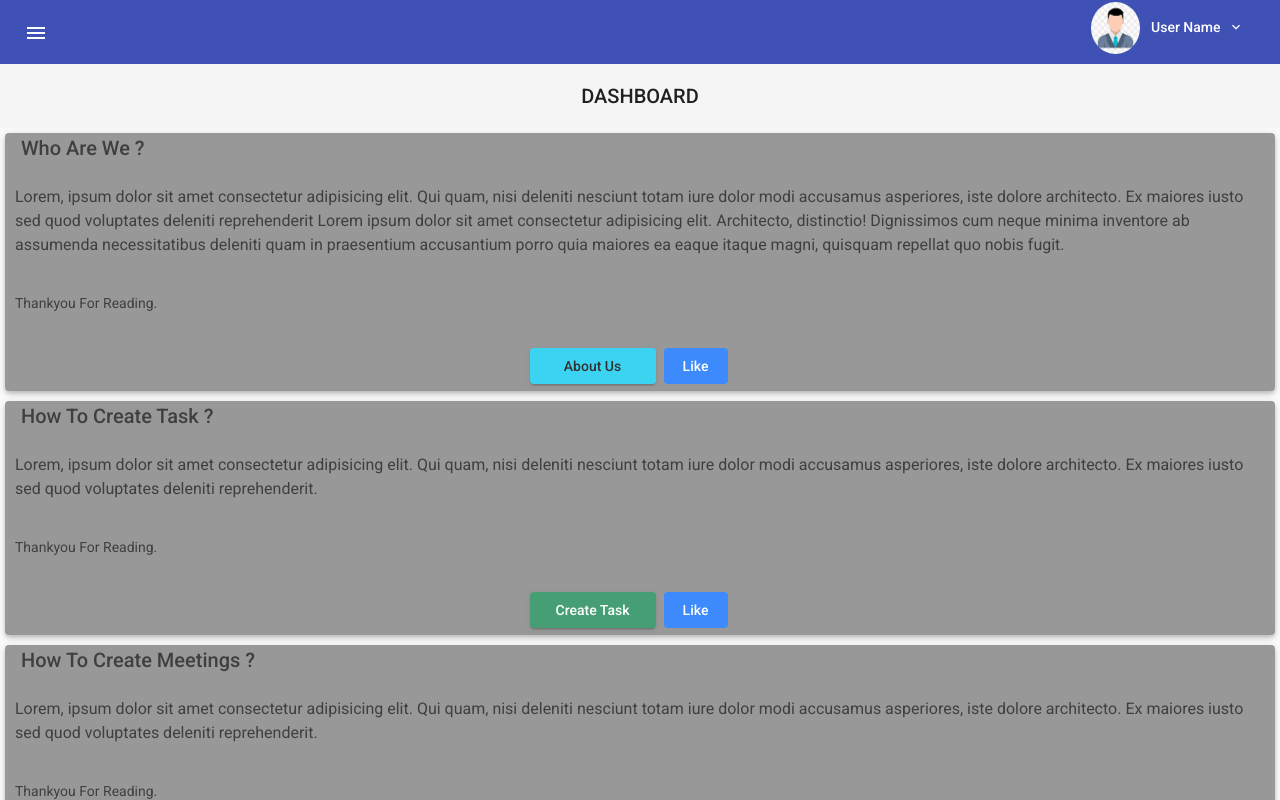
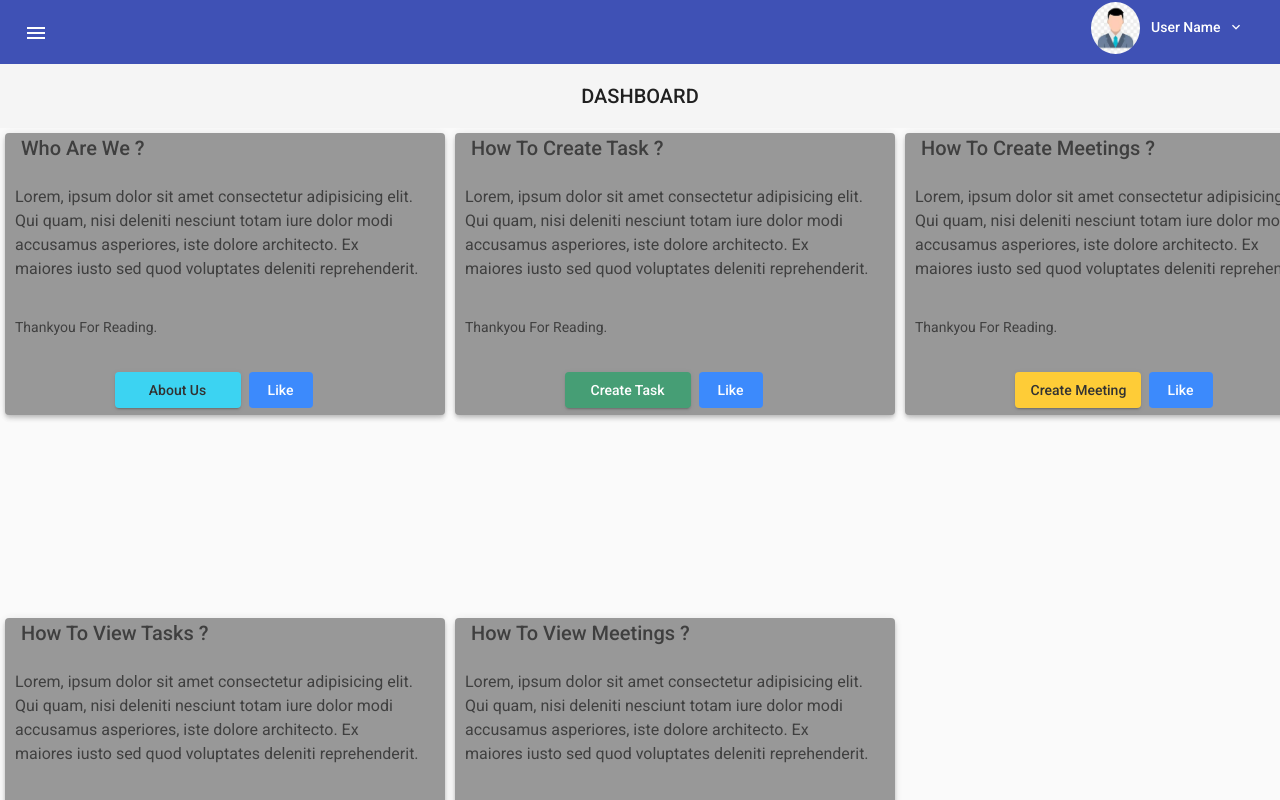
Before and after one commit to Abhisheksol-12/Frontend-sign-Login, an Angular app in the folder SignUp/: page /dashboard in a window 1280 px wide. Built offline with nearby package versions, Linux system fonts and the light colour scheme.

Commit message:
dashboard changed

```diff
--- a/SignUp/src/app/dashboard/dashboard.component.css
+++ b/SignUp/src/app/dashboard/dashboard.component.css
@@ -1,7 +1,9 @@
+
 :host{
     display: flex;
     flex-direction: column;
     height: 100%;
+
 }
 
 mat-drawer{
@@ -19,12 +21,11 @@ mat-drawer-container{
 .content{
     /* padding: 5px; */
     margin-top: 5px;
-    height: 350px;
-    width:  100%;
+    height: 500px;
+    width:  450px;
     display: flex;
-    flex-direction: row-reverse;
+    flex-direction: column;
     flex-wrap: wrap;
-
 
 }
 
@@ -40,8 +41,3 @@ mat-card{
     border: 3px soild black;
 
 }
-
-mat-card-header{
-    border: 3px soild black;
-
-}
--- a/SignUp/src/app/dashboard/dashboard.component.html
+++ b/SignUp/src/app/dashboard/dashboard.component.html
@@ -26,10 +26,7 @@
                                    <p>Lorem, ipsum dolor sit amet consectetur adipisicing elit. Qui quam,
                                           nisi deleniti nesciunt totam iure dolor modi accusamus
                                           asperiores, iste dolore architecto. Ex maiores iusto sed quod
-                                          voluptates deleniti reprehenderit Lorem ipsum dolor sit amet consectetur
-                                          adipisicing elit. Architecto, distinctio! Dignissimos cum neque minima
-                                          inventore ab assumenda necessitatibus deleniti quam in praesentium accusantium
-                                          porro quia maiores ea eaque itaque magni, quisquam repellat quo nobis fugit.
+                                          voluptates deleniti reprehenderit.
                                    </p>
 
                                    <mat-card-content>
@@ -103,6 +100,61 @@
 
                      </div>
 
+                     <div class="content" fxLayoutGap="15px grid">
+
+                            <mat-card class="mat-elevation-z4">
+                                   <mat-card-header>
+                                          <mat-card-title> How To View Tasks ?  </mat-card-title>
+                                   </mat-card-header>
+
+                                   <p>Lorem, ipsum dolor sit amet consectetur adipisicing elit. Qui quam,
+                                          nisi deleniti nesciunt totam iure dolor modi accusamus
+                                          asperiores, iste dolore architecto. Ex maiores iusto sed quod
+                                          voluptates deleniti reprehenderit.
+                                   </p>
+
+                                   <mat-card-content>
+                                          <p>
+                                                 Thankyou For Reading.
+                                          </p>
+                                   </mat-card-content>
+                                   <mat-card-actions>
+                                          <div class="text-center">
+                                                 <button mat-button mat-raised-button class="btn-info"
+                                                        style="width : 9em;" routerLink="../login"  >View Tasks</button>
+                                                 <button mat-button class="btn-primary" (click)="fun()">Like</button>
+
+                                          </div>
+                                   </mat-card-actions>
+                            </mat-card>
+                            <mat-card class="mat-elevation-z4">
+                                   <mat-card-header>
+                                          <mat-card-title> How To View Meetings ? </mat-card-title>
+                                   </mat-card-header>
+
+                                   <p>Lorem, ipsum dolor sit amet consectetur adipisicing elit. Qui quam,
+                                          nisi deleniti nesciunt totam iure dolor modi accusamus
+                                          asperiores, iste dolore architecto. Ex maiores iusto sed quod
+                                          voluptates deleniti reprehenderit.
+                                   </p>
+
+                                   <mat-card-content>
+                                          <p>
+                                                 Thankyou For Reading.
+                                          </p>
+                                   </mat-card-content>
+                                   <mat-card-actions>
+                                          <div class="text-center">
+                                                 <button mat-button mat-raised-button class="btn-info"
+                                                        style="width : 9em;" routerLink="../login"  >View Meetings</button>
+                                                 <button mat-button class="btn-primary" (click)="fun()">Like</button>
+
+                                          </div>
+                                   </mat-card-actions>
+                            </mat-card>
+
+               </div>
+
               </router-outlet>
 
        </mat-drawer-content>
```
